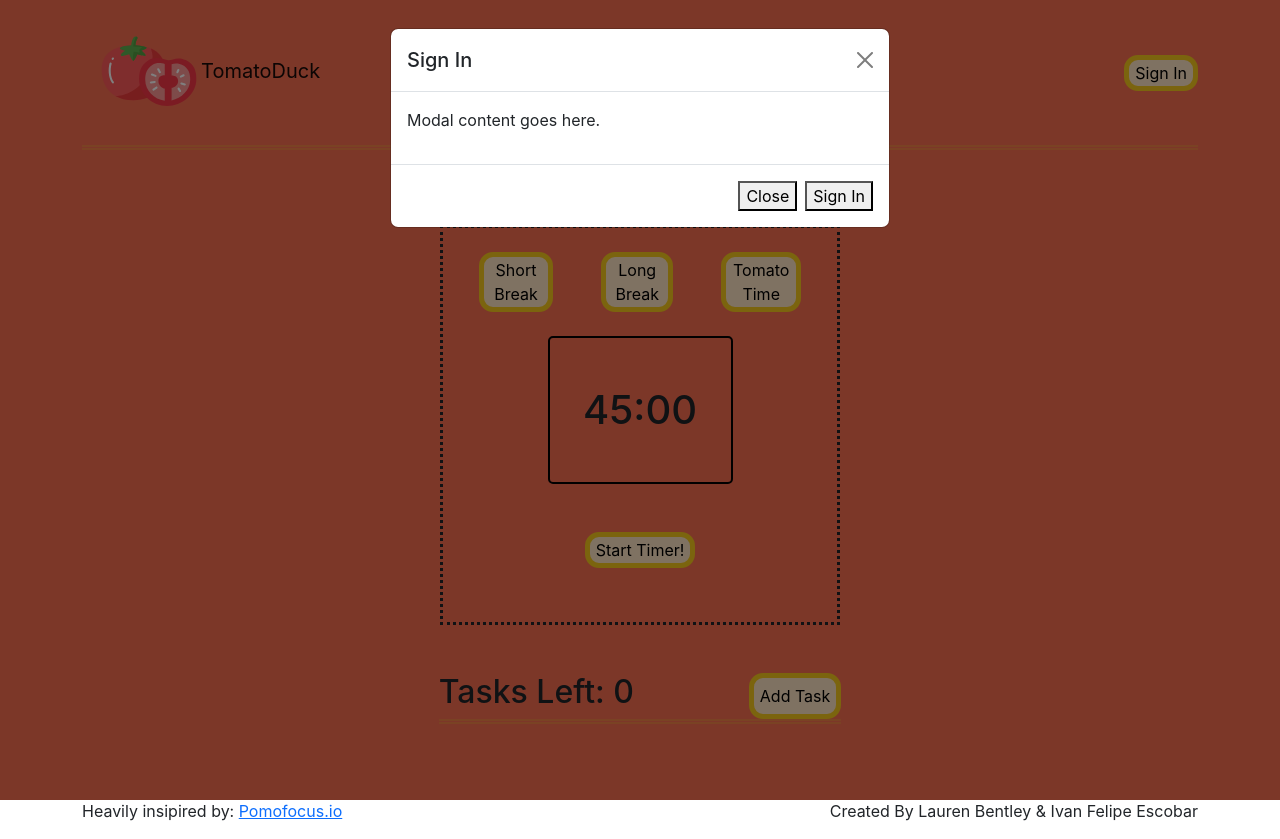
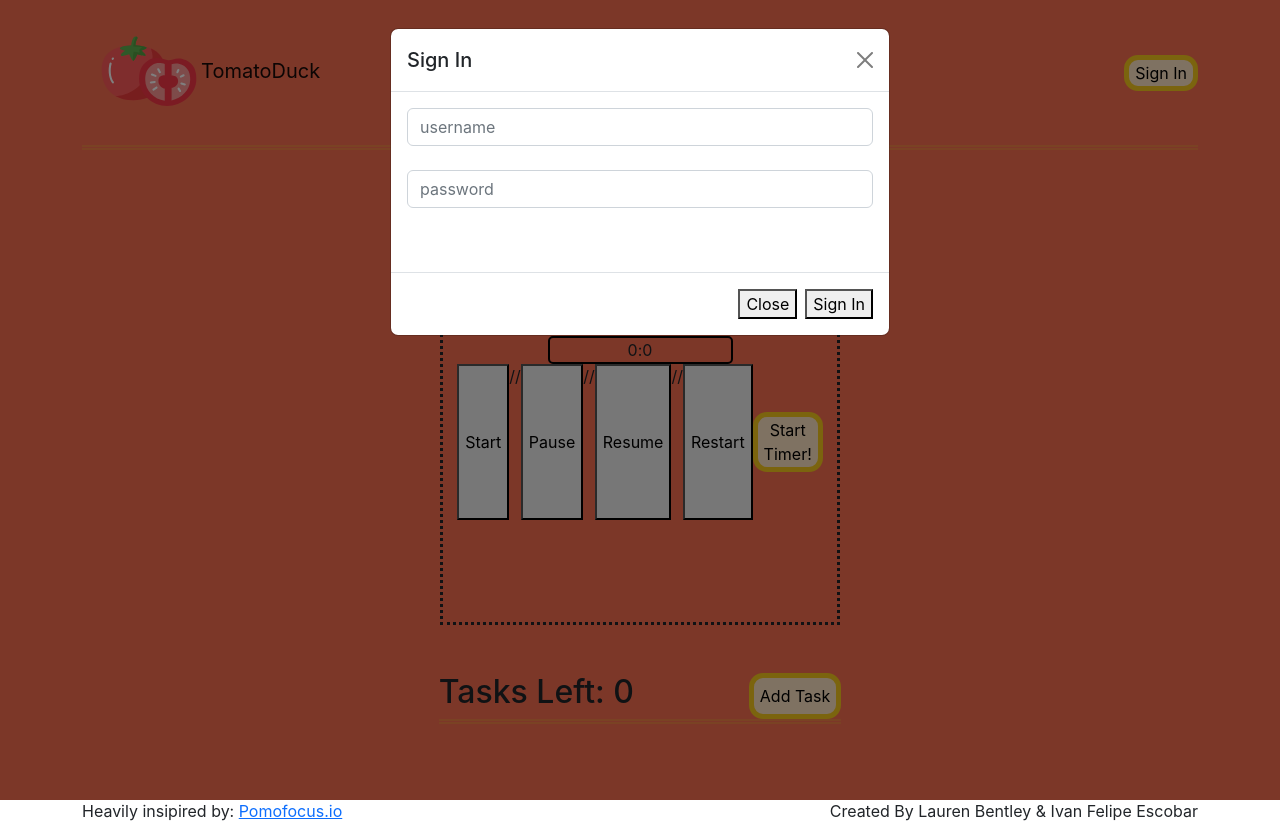
Before and after one commit to indwomt/tomatoduck, a React (Create React App) app in the folder client/: page / in a window 1280 px wide. Both pictures are taken after a click on the button "Sign In". Built offline with nearby package versions, Linux system fonts and the light colour scheme; the HTML template or start-up script is replaced by a standard one.

Commit message:
timer-react-hook working imported

```diff
--- a/client/package.json
+++ b/client/package.json
@@ -12,6 +12,7 @@
     "react-bootstrap": "^2.7.2",
     "react-dom": "^18.2.0",
     "react-scripts": "5.0.1",
+    "react-timer-hook": "^3.0.5",
     "reactstrap": "^9.1.8",
     "web-vitals": "^2.1.4"
   },
--- a/client/src/components/Header.js
+++ b/client/src/components/Header.js
@@ -1,6 +1,6 @@
 import React, { useState } from 'react';
 import icon from '../assets/tomato-24.svg';
-import { Modal, ModalHeader, ModalBody, ModalFooter } from 'reactstrap';
+import { Modal, ModalHeader, ModalBody, ModalFooter, Input,InputGroup, InputGroupText } from 'reactstrap';
 
 const Header = () => {
   const [modal, setModal] = useState(false);
@@ -23,7 +23,21 @@ const Header = () => {
       <Modal isOpen={modal} toggle={toggleModal}>
         <ModalHeader toggle={toggleModal}>Sign In</ModalHeader>
         <ModalBody>
-          <p>Modal content goes here.</p>
+        <div>
+  <InputGroup>
+
+    <Input placeholder="username" />
+  </InputGroup>
+  <br />
+  <InputGroup>
+
+    <Input placeholder="password" />
+  </InputGroup>
+  <br />
+
+  <br />
+
+</div>
         </ModalBody>
         <ModalFooter>
           <button color='secondary' onClick={toggleModal}>
--- a/client/src/components/Timer.js
+++ b/client/src/components/Timer.js
@@ -1,7 +1,21 @@
 import react from 'react'
+// import timer from '../utils/timer'
+import{useTimer} from 'react-timer-hook'
 
 
-export default function Timer(){
+export default function Timer({expiryTimestamp}){
+
+    const {
+        seconds,
+        minutes,
+        hours,
+        days,
+        isRunning,
+        start,
+        pause,
+        resume,
+        restart,
+      } = useTimer({ expiryTimestamp, onExpire: () => console.warn('onExpire called') });
 
 
 
@@ -13,12 +27,44 @@ export default function Timer(){
                 <button className="m-4 setting-btn">Tomato Time</button>
             </div>
             <div className="timer container col-6 d-flex justify-content-center bordered">
-                <h1 className='my-5 timerEl'>45:00</h1>
+            <span>{minutes}</span>:<span>{seconds}</span>
 
             </div>
             <div class="container start-btn-box d-flex justify-content-center">
+            <button onClick={start}>Start</button>
+    //   <button onClick={pause}>Pause</button>
+    //   <button onClick={resume}>Resume</button>
+    //   <button onClick={() => {
+        // Restarts to 5 minutes timer
+        const time = new Date();
+        time.setSeconds(time.getSeconds() + 1800);
+        restart(time)
+      }}>Restart</button>
             <button class='start-btn my-5'>Start Timer!</button>
             </div>
         </div>
+
+
+
+    //     <div style={{textAlign: 'center'}}>
+    //   <h1>react-timer-hook </h1>
+    //   <p>Timer Demo</p>
+    //   <div style={{fontSize: '100px'}}>
+    //     <span>{minutes}</span>:<span>{seconds}</span>
+    //   </div>
+    //   <p>{isRunning ? 'Running' : 'Not running'}</p>
+    //   <button onClick={start}>Start</button>
+    //   <button onClick={pause}>Pause</button>
+    //   <button onClick={resume}>Resume</button>
+    //   <button onClick={() => {
+    //     // Restarts to 5 minutes timer
+    //     const time = new Date();
+    //     time.setSeconds(time.getSeconds() + 1800);
+    //     restart(time)
+    //   }}>Restart</button>
+    // </div>
+
+
+
     )
 }
```
Also changed, not shown: client/src/utils/timer.js (+12 -12 lines), 1 other file (tests, documents, lock files or other folders).
